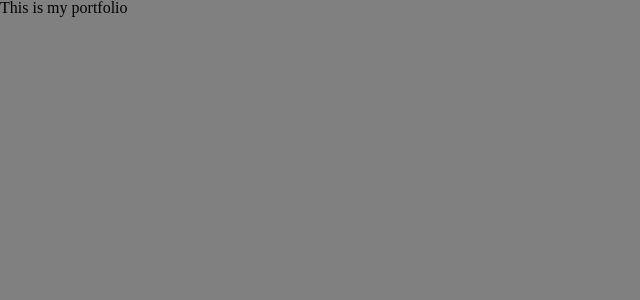
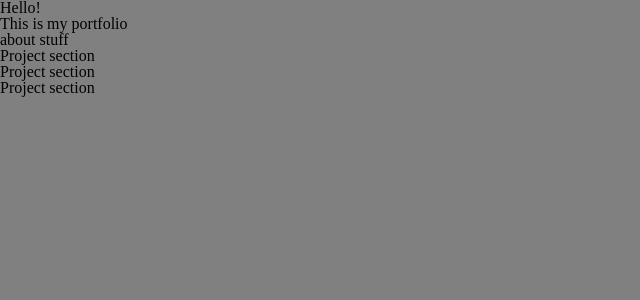
Before and after one commit to aidan-diaz/reactPortfolio, a React (Vite) app: page / in a window 1280 px wide. Shown: the top 300 px of the page, without its empty margins (0-640 px from the left). Built offline with nearby package versions, Linux system fonts and the light colour scheme.

Commit message:
exported components and imported to App.jsx to ensure that all content loads in together

```diff
--- a/src/App.jsx
+++ b/src/App.jsx
@@ -1,13 +1,23 @@
 import { useState } from 'react'
 import './css/App.css'
+import { Header } from './components/Header.jsx'
+import { About } from './components/About.jsx'
+import { Project } from './components/Project.jsx'
 
 function App() {
-  const [count, setCount] = useState(0)
+  const [count, setCount] = useState(false)
+
+
 
   return (
-    <div>
+    <>
+      <Header />
       <h1>This is my portfolio</h1>
-    </div>
+      <About />
+      <Project />
+      <Project />
+      <Project />
+    </>
   )
 }
 
--- a/src/components/About.jsx
+++ b/src/components/About.jsx
@@ -0,0 +1,9 @@
+const About = () => {
+    return (
+        <div>
+            about stuff
+        </div>
+    )
+}
+
+export { About }
--- a/src/components/Header.jsx
+++ b/src/components/Header.jsx
@@ -0,0 +1,9 @@
+const Header = () => {
+    return (
+        <header>
+            Hello!
+        </header>
+    )
+}
+
+export { Header }
--- a/src/components/Project.jsx
+++ b/src/components/Project.jsx
@@ -0,0 +1,9 @@
+const Project = () => {
+    return (
+        <div>
+            Project section
+        </div>
+    )
+}
+
+export { Project }
--- a/src/css/App.css
+++ b/src/css/App.css
@@ -1,3 +1,8 @@
+* {
+  box-sizing: border-box;
+}
+
 html {
   background-color: gray;
+
 }
```
